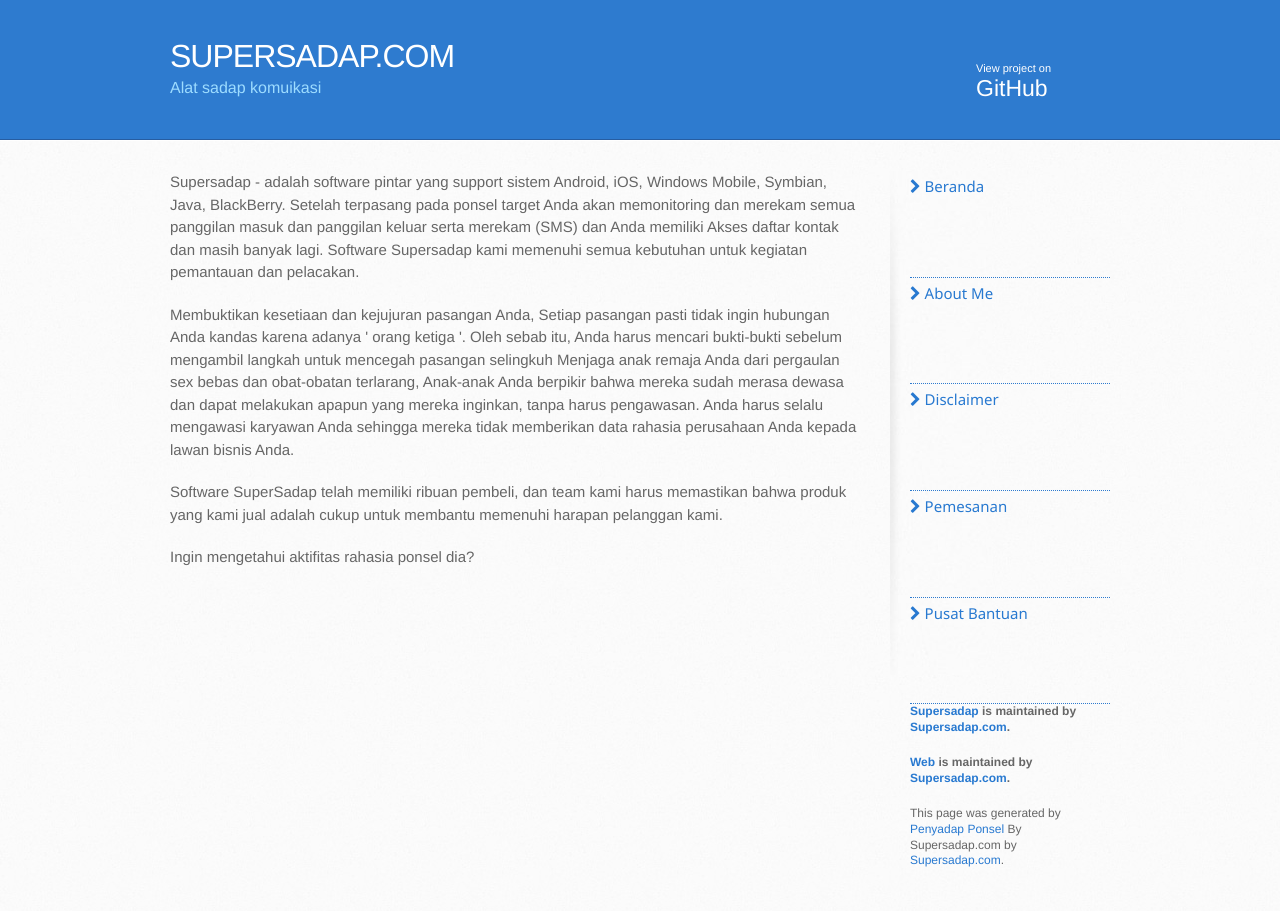
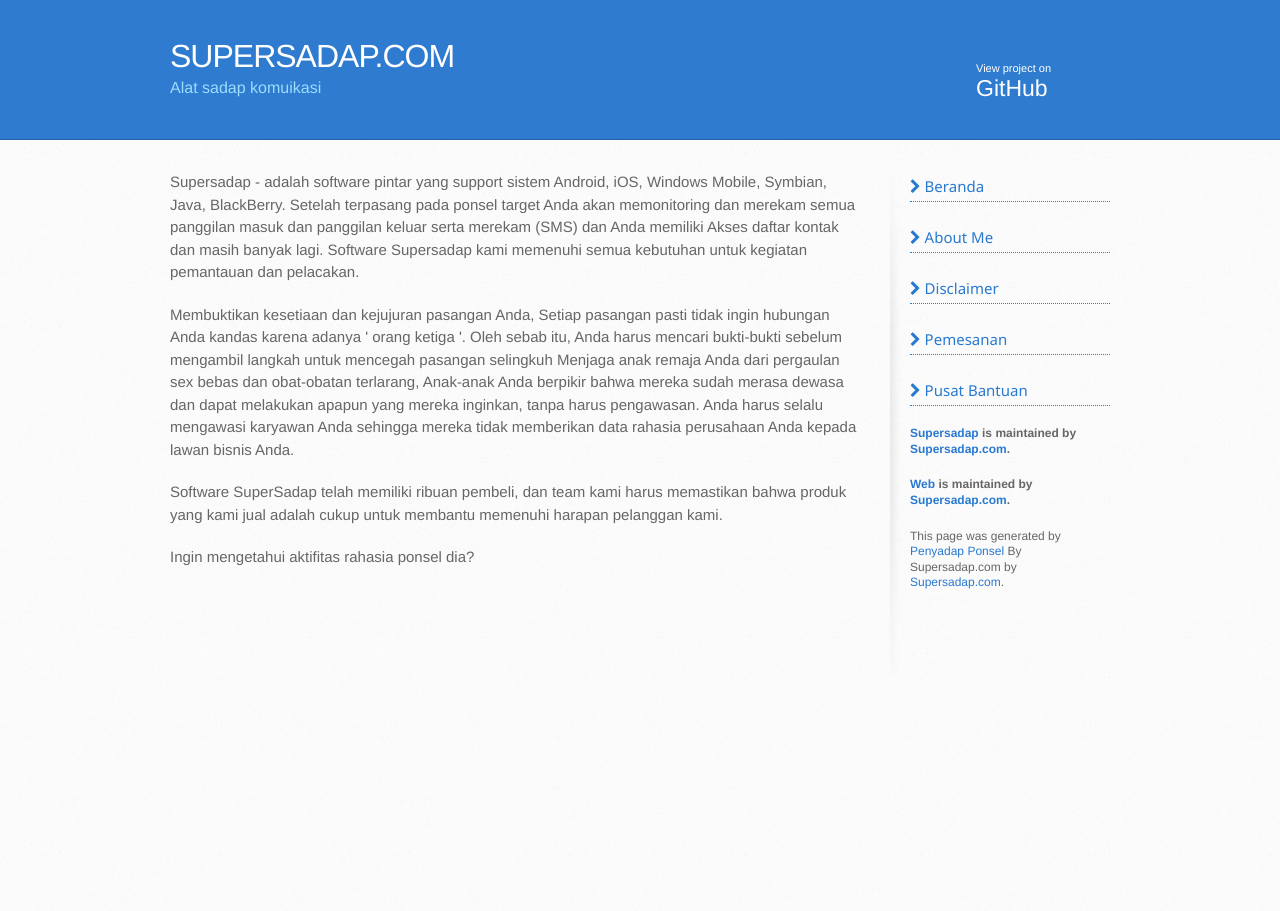
Before and after one commit to pietromenna/jekyll-architect-theme, a Jekyll site: the page built from index.html, in a window 1280 px wide. Built offline with Jekyll 4.4.1, drawn with Linux system fonts in a browser that asks for light colours; nearby versions of some CDN libraries; Markdown is read by kramdown in place of the engine named in the settings.

Commit message:
Update stylesheet.css

```diff
--- a/stylesheets/stylesheet.css
+++ b/stylesheets/stylesheet.css
@@ -542,7 +542,7 @@ aside a.left {
   text-decoration: none;
   font-size: 15px;
   line-height: 2;
-  padding-bottom: 2cm;
+  margin-bottom: 20px;
   border-bottom: dotted 1px #2e7bcf;
 }
 
```
